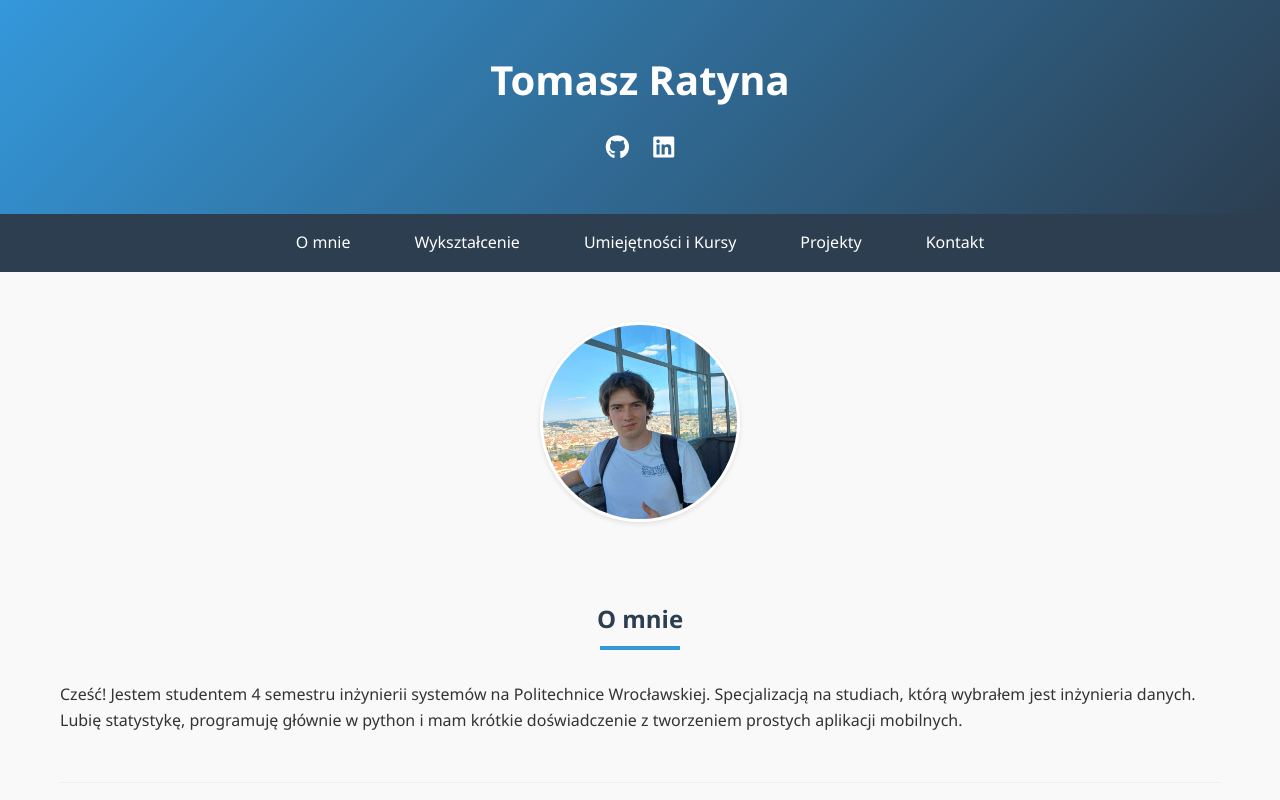
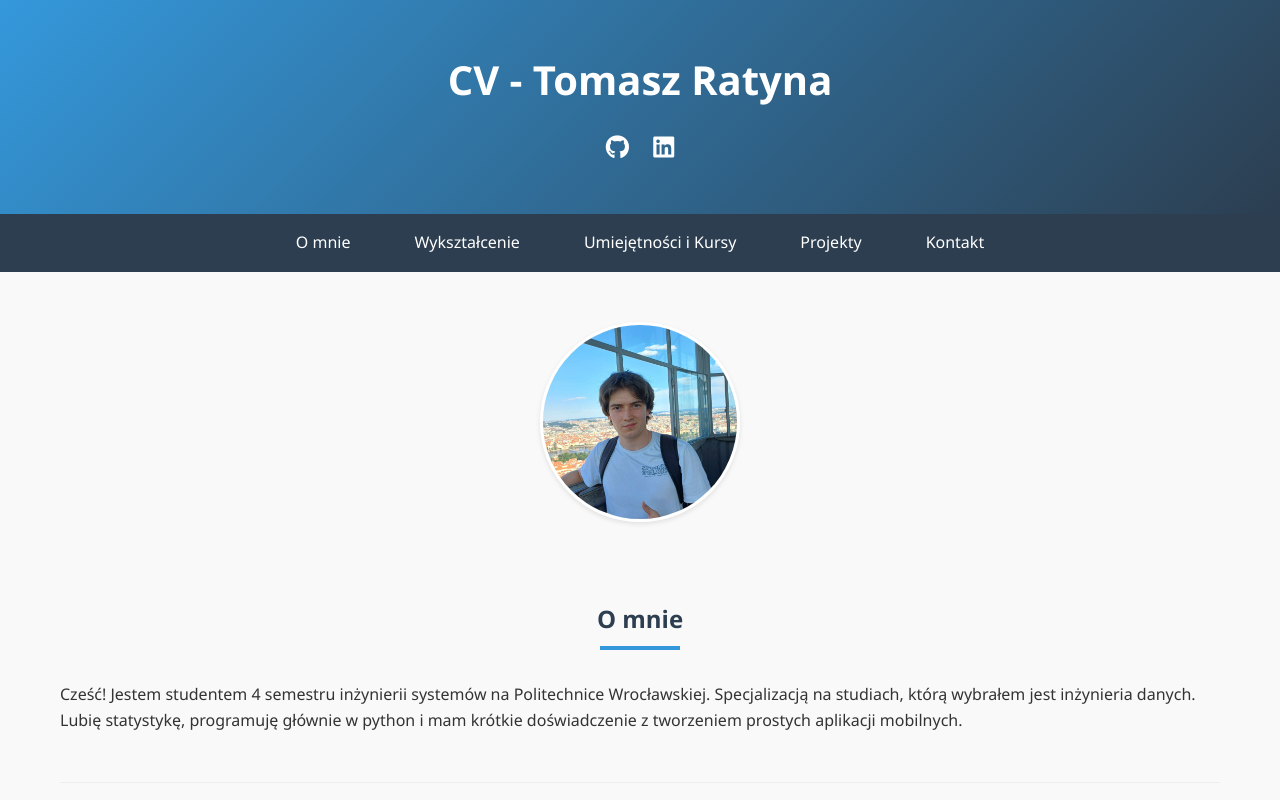
Before and after one commit to belmondziarz91/belmondziarz91.github.io, a plain HTML site: page index.html in a window 1280 px wide. Shown: the top 800 px of the page. Drawn offline with Linux system fonts and the light colour scheme.

Commit message:
Update index.html

```diff
--- a/index.html
+++ b/index.html
@@ -3,7 +3,7 @@
 <head>
     <meta charset="UTF-8">
     <meta name="viewport" content="width=device-width, initial-scale=1.0">
-    <title>CV</title>
+    <title>CV - Tomasz Ratyna</title>
     <link rel="stylesheet" href="style.css">
     <link rel="stylesheet" href="https://cdnjs.cloudflare.com/ajax/libs/font-awesome/6.0.0-beta3/css/all.min.css">
     <style>
@@ -27,7 +27,7 @@
 <body>
     <header>
         <div class="container">
-            <h1>Tomasz Ratyna</h1>
+            <h1>CV - Tomasz Ratyna</h1>
             <div class="social-links">
                 <a href="https://github.com/belmondziarz91" target="_blank"><i class="fab fa-github"></i></a>
                 <a href="https://linkedin.com/in/twojprofil" target="_blank"><i class="fab fa-linkedin"></i></a>
```
